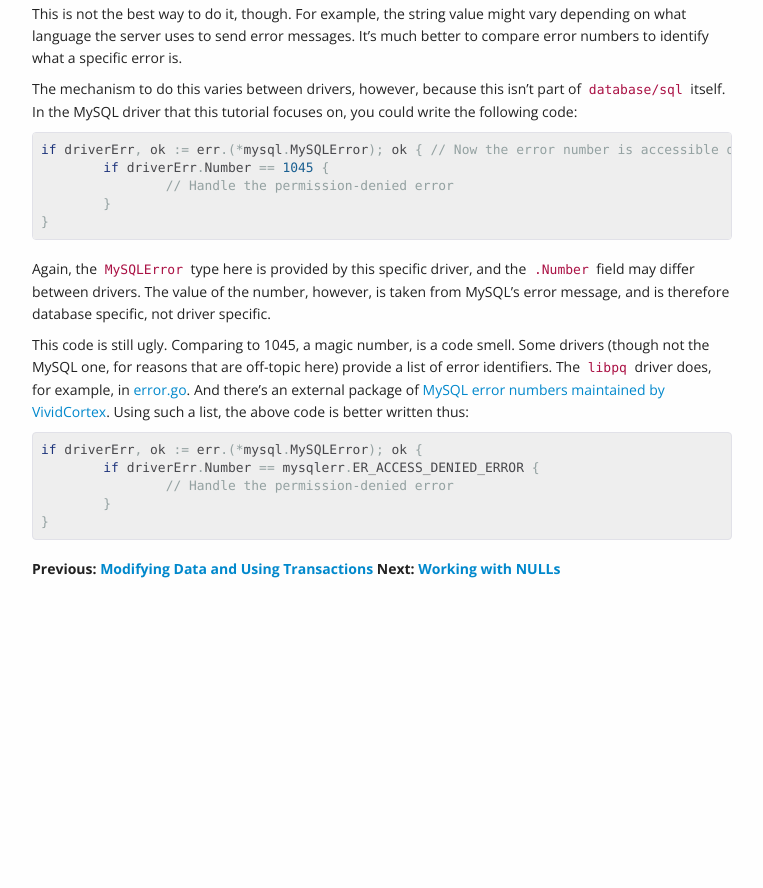
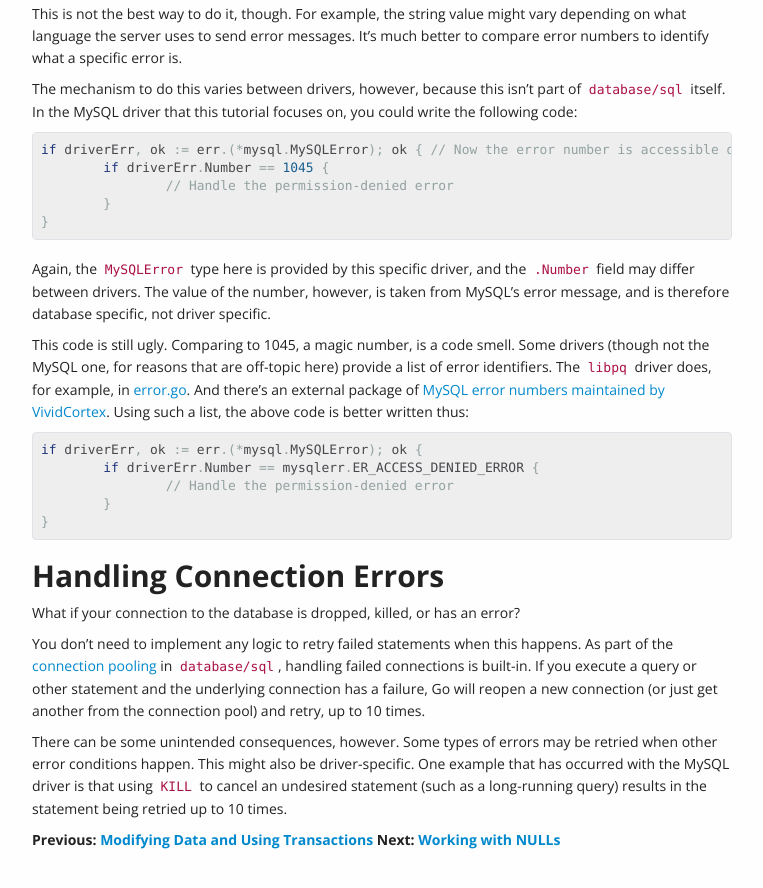
Before and after one commit to VividCortex/go-database-sql-tutorial, a Jekyll site: the page built from errors.md, in a window 1280 px wide and 900 px high, scrolled down 1543 px. Shown: the top 888 px of the window, without its empty margins (378-1141 px from the left). Built offline with Jekyll 4.4.1, drawn with Linux system fonts in a browser that asks for light colours; before the commit the page ends 2172 px from its top, so only the background shows below that.

Commit message:
Document reconnect/retry; fix #25

```diff
--- a/errors.md
+++ b/errors.md
@@ -129,5 +129,23 @@ if driverErr, ok := err.(*mysql.MySQLError); ok {
 }
 </pre>
 
+Handling Connection Errors
+==========================
+
+What if your connection to the database is dropped, killed, or has an error?
+
+You don't need to implement any logic to retry failed statements when this
+happens. As part of the [connection pooling](connection-pool.html) in
+`database/sql`, handling failed connections is built-in. If you execute a query
+or other statement and the underlying connection has a failure, Go will reopen a
+new connection (or just get another from the connection pool) and retry, up to
+10 times.
+
+There can be some unintended consequences, however. Some types of errors may be
+retried when other error conditions happen. This might also be driver-specific.
+One example that has occurred with the MySQL driver is that using `KILL` to
+cancel an undesired statement (such as a long-running query) results in the
+statement being retried up to 10 times.
+
 **Previous: [Modifying Data and Using Transactions](modifying.html)**
 **Next: [Working with NULLs](nulls.html)**
```
